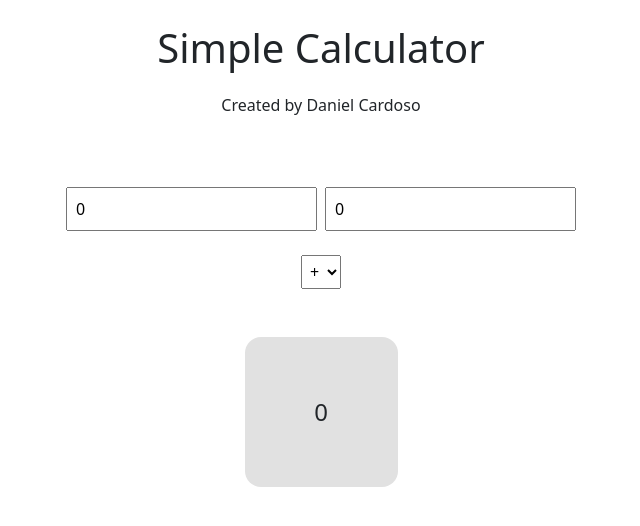
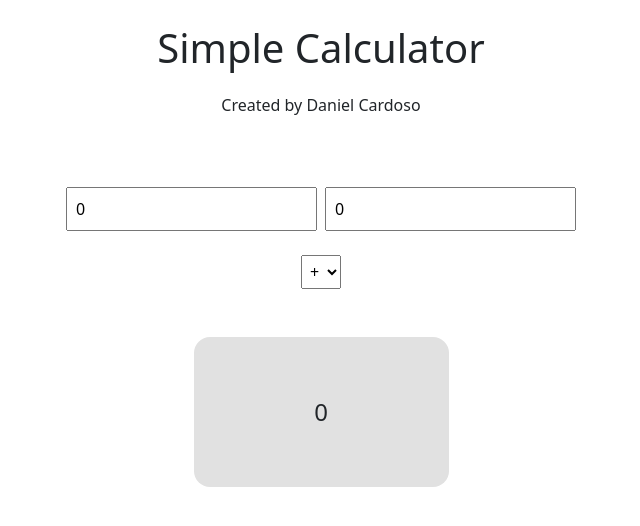
Before and after one commit to danieltwentynine/calculator-vue, a Vue app: page / in a window 1280 px wide. Shown: the top 526 px of the page, without its empty margins (319-959 px from the left). Built offline with nearby package versions, Linux system fonts and the light colour scheme.

Commit message:
finalizando o projeto v1.2

```diff
--- a/src/components/Digits.vue
+++ b/src/components/Digits.vue
@@ -16,8 +16,7 @@ const props = defineProps(['num1', 'num2', 'getNum1', 'getNum2', 'getOperation',
                 <option value="/">/</option>
             </select>
         </div>
-        <div class="answer text-center m-auto mt-5"
-            :style="{ width: `${Math.max(30, props.answer.toString().length * 2)}%` }">
+        <div class="answer text-center m-auto mt-5">
             {{ props.answer !== null ? props.answer : 'Result will appear here' }}
         </div>
     </form>
@@ -27,14 +26,11 @@ const props = defineProps(['num1', 'num2', 'getNum1', 'getNum2', 'getOperation',
 .answer {
     background-color: rgb(225, 225, 225);
     height: 150px;
-    min-width: 150px;
-    max-width: 90%;
+    width: 50%;
     border-radius: 16px;
     display: flex;
     align-items: center;
     justify-content: center;
     font-size: 1.5rem;
-    transition: width 0.3s ease;
-    /* Smoothly animate the width changes */
 }
 </style>
```
